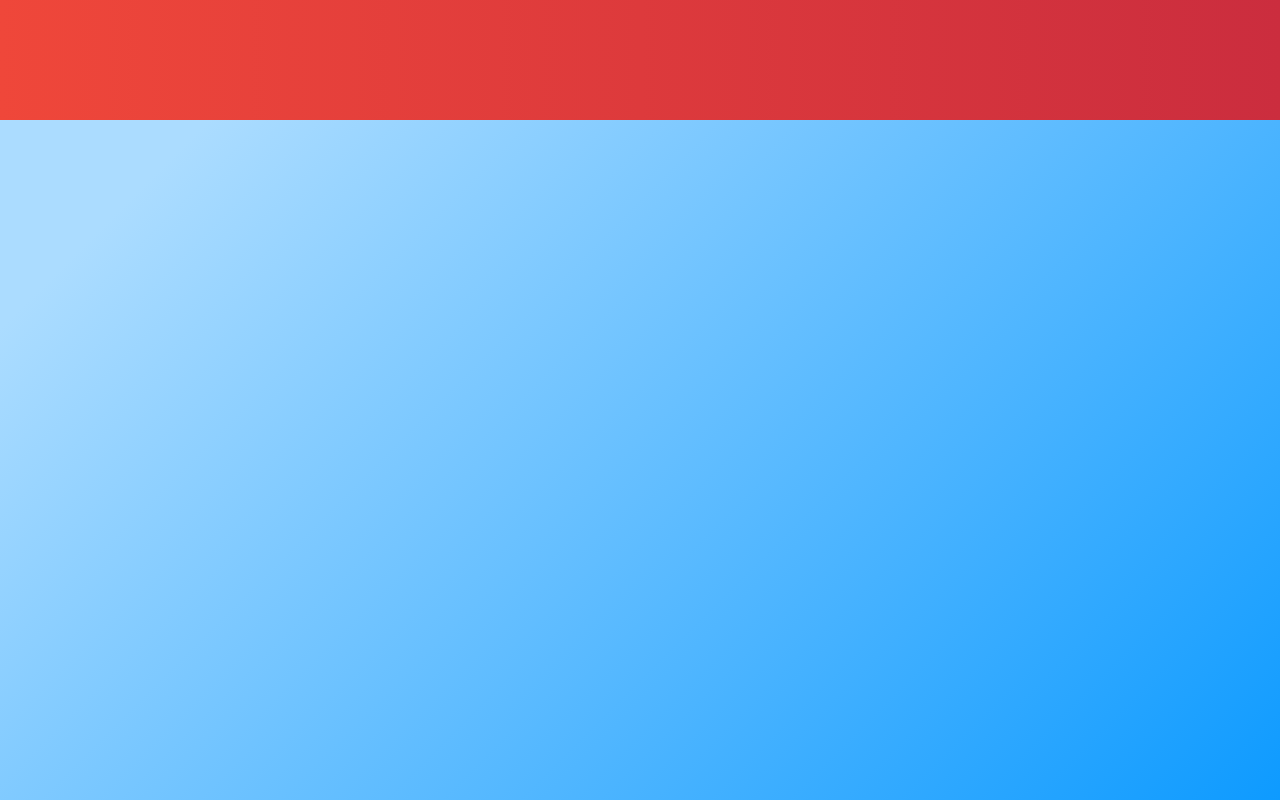
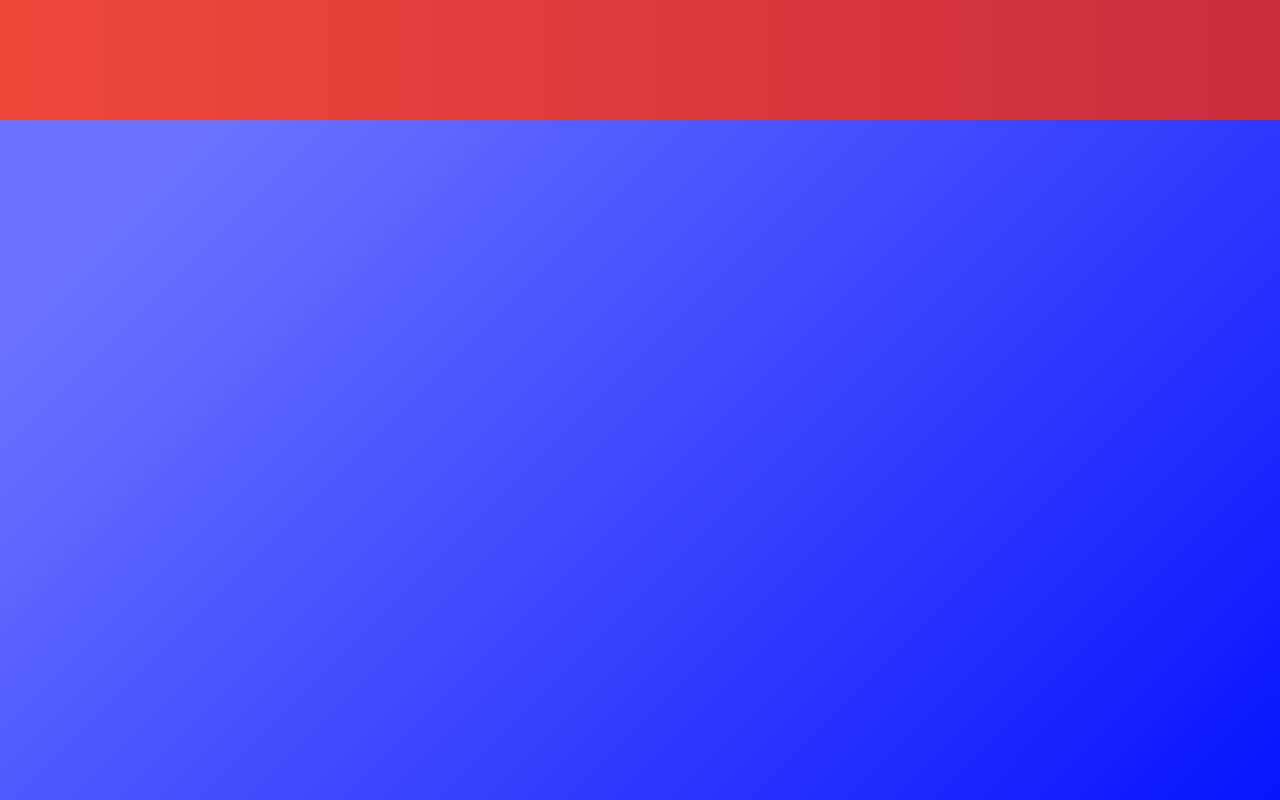
Before and after one commit to dombrant/dombrant.com, a plain HTML site: page src/index.html in a window 1280 px wide. Shown: the part 1480-2280 px from the top of the page. Drawn offline with nearby package versions, Linux system fonts and the light colour scheme.

Commit message:
changed gradient background for main-resume

```diff
--- a/src/css/main-style.css
+++ b/src/css/main-style.css
@@ -10,9 +10,9 @@
 }
 
 .main-resume {
-  background: #21d4fd;
+  background: #000dff;
   /* fallback for browsers that do not support gradients */
-  background: linear-gradient(135deg, #abdcff 10%, #0396ff 100%);
+  background: linear-gradient(135deg, #6b73ff 10%, #000dff 100%);
 }
 
 .main-work {
```
